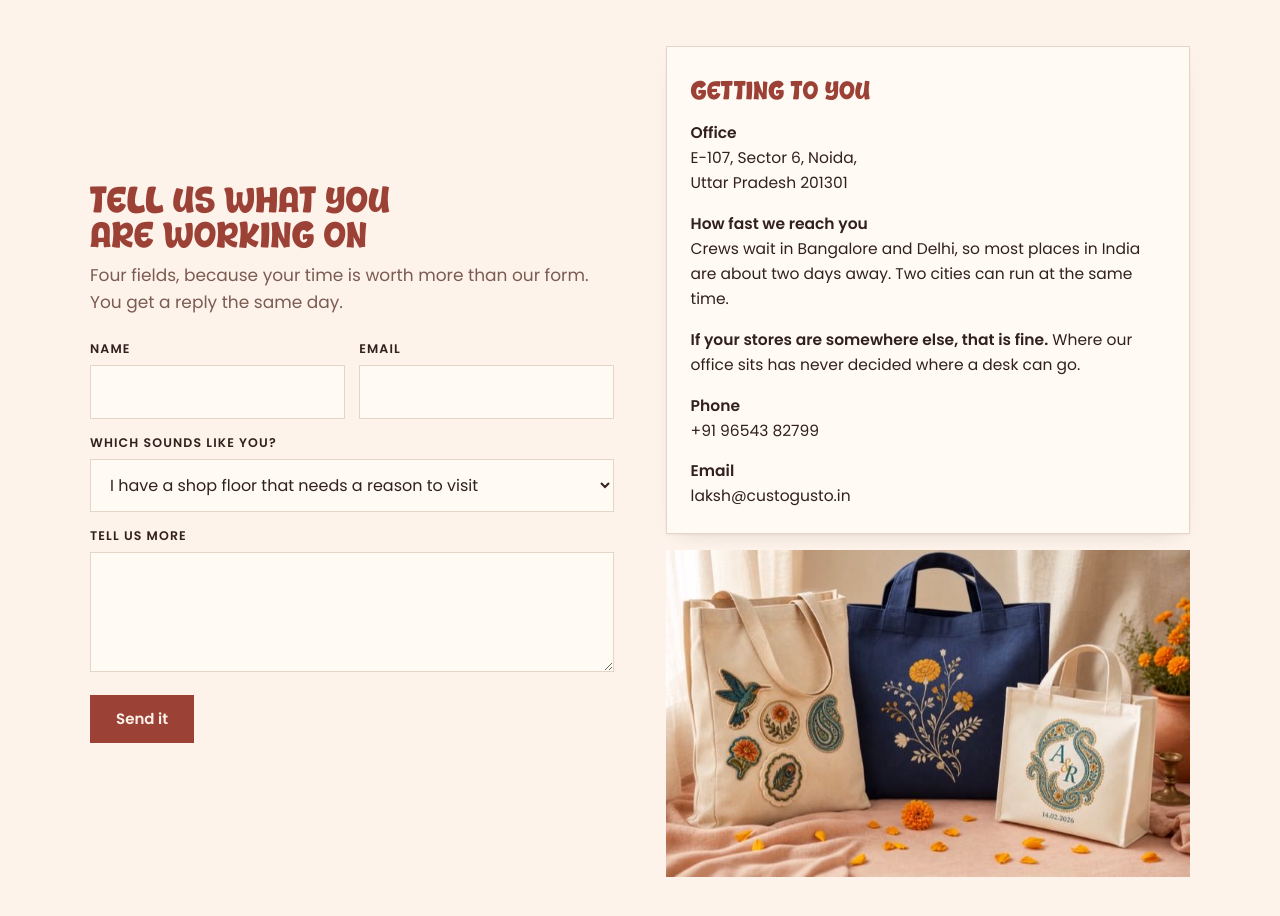
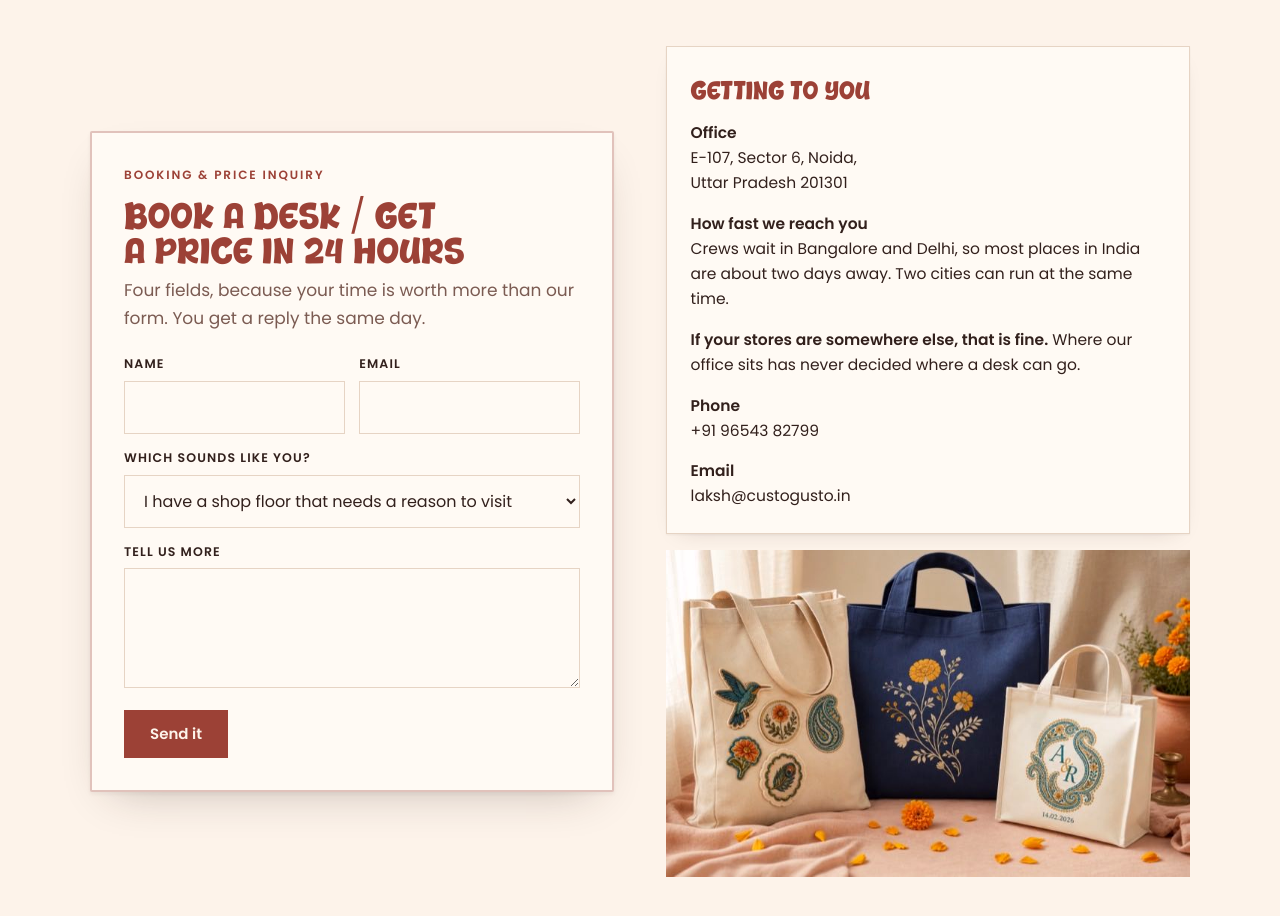
Before and after one commit to krishna9358/custo-gusto, a Next.js app: page /contact in a window 1280 px wide. Shown: the part 580-1496 px from the top of the page. Built offline with nearby package versions, Linux system fonts and the light colour scheme.

Commit message:
feat: improve booking CTA interaction

```diff
--- a/app/contact/page.tsx
+++ b/app/contact/page.tsx
@@ -59,11 +59,12 @@ export default function ContactPage() {
         </div>
       </section>
 
-      <section className="sec">
+      <section className="sec scroll-mt-24">
         <div className="wrap split">
-          <div>
+          <div id="book" className="p-6 sm:p-8 bg-panel border-2 border-brick/30 shadow-sh-lg rounded-sm scroll-mt-28">
+            <p className="eyebrow" style={{ color: 'var(--brick)' }}>Booking & Price Inquiry</p>
             <h2 className="big" style={{ fontSize: 'clamp(24px, 3.2vw, 34px)' }}>
-              Tell us what you are working on
+              BOOK A DESK / GET A PRICE IN 24 HOURS
             </h2>
             <p className="sub" style={{ marginTop: '10px' }}>
               Four fields, because your time is worth more than our form. You get a reply
```
